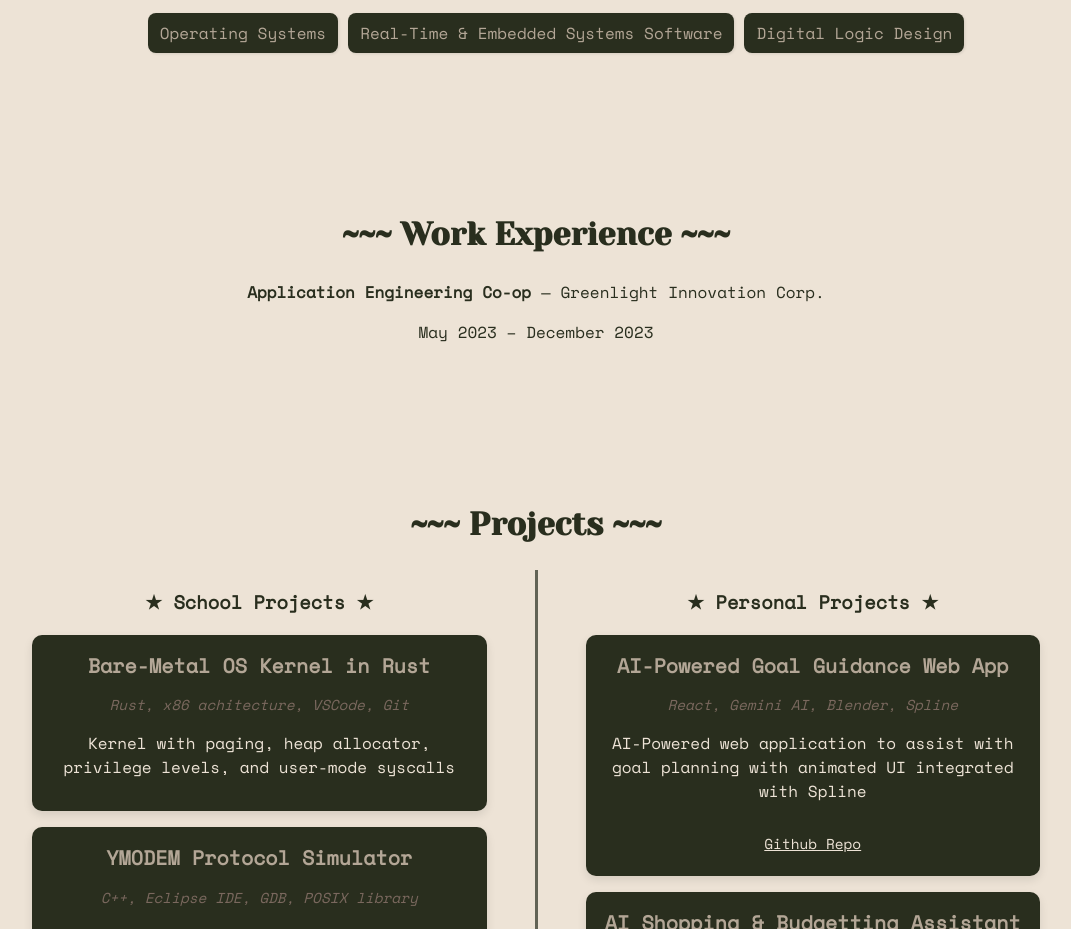
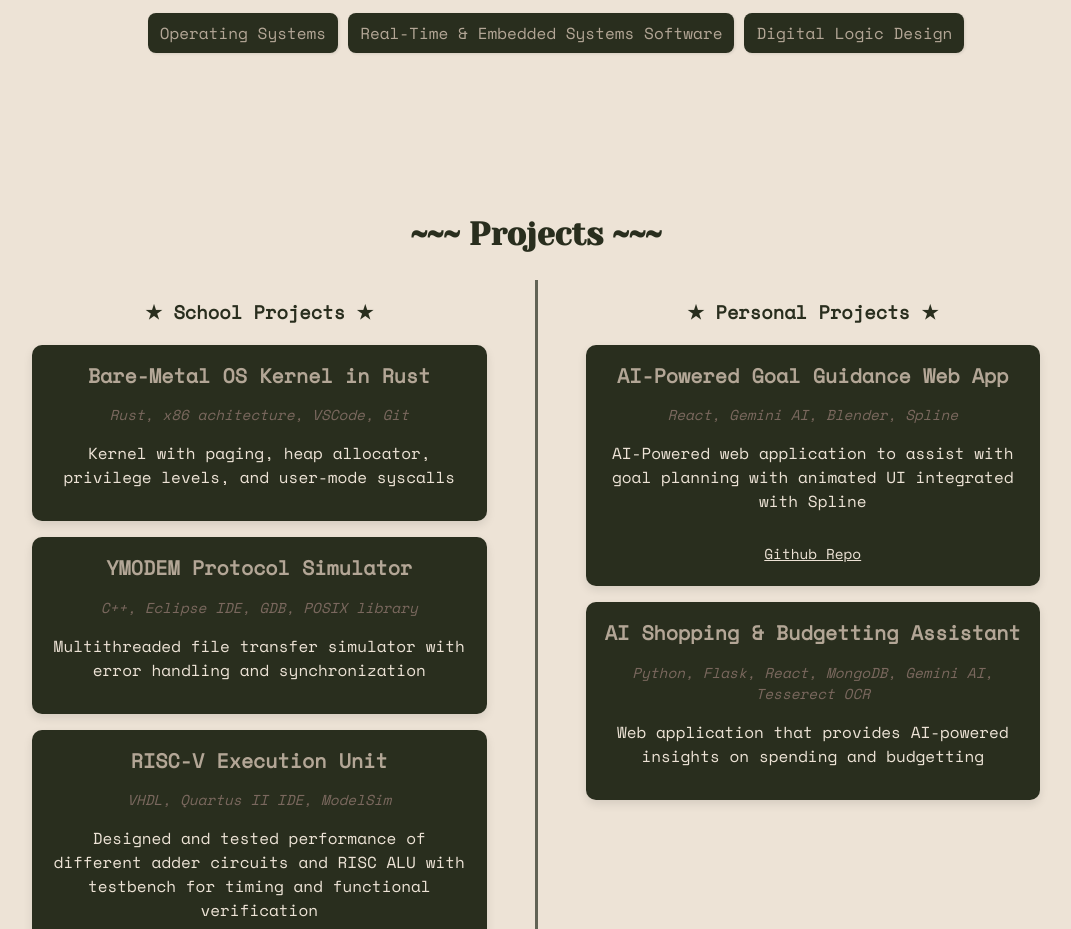
Before and after one commit to pal-sha/pal-sha.github.io, a React (Create React App) app: page / in a window 1280 px wide. Shown: the part 1500-2429 px from the top of the page, without its empty margins (104-1175 px from the left). Built offline with nearby package versions, Linux system fonts and the light colour scheme.

Commit message:
Removing experiences section

```diff
--- a/src/App.js
+++ b/src/App.js
@@ -29,7 +29,7 @@ function App() {
         <section id="home"><Home /></section>
         <section id="aboutme"><AboutMe/></section>
         <section id="education"><Education /></section>
-        <section id="experience"><Experience /></section>
+        {/* <section id="experience"><Experience /></section> */}
         <section id="projects"><Projects /></section>
         <section id="skills"><Skills /></section>
         <section id="contact"><Contact /></section>
```
